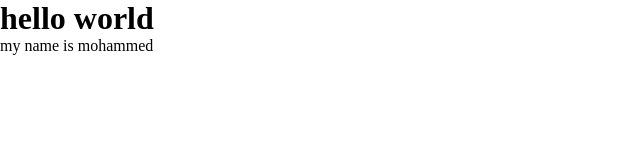
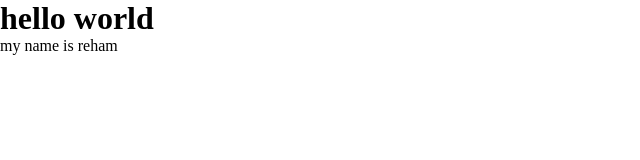
Before and after one commit to M-Alkordy/test-project-5, a plain HTML site: page index.html in a window 1280 px wide. Shown: the full height of the page, 0-640 px from the left. Drawn offline with Linux system fonts and the light colour scheme.

Commit message:
change name

```diff
--- a/index.html
+++ b/index.html
@@ -8,6 +8,6 @@
 </head>
 <body>
     <h1>hello world</h1>
-    <p>my name is mohammed</p>
+    <p>my name is reham</p>
 </body>
 </html>
```
